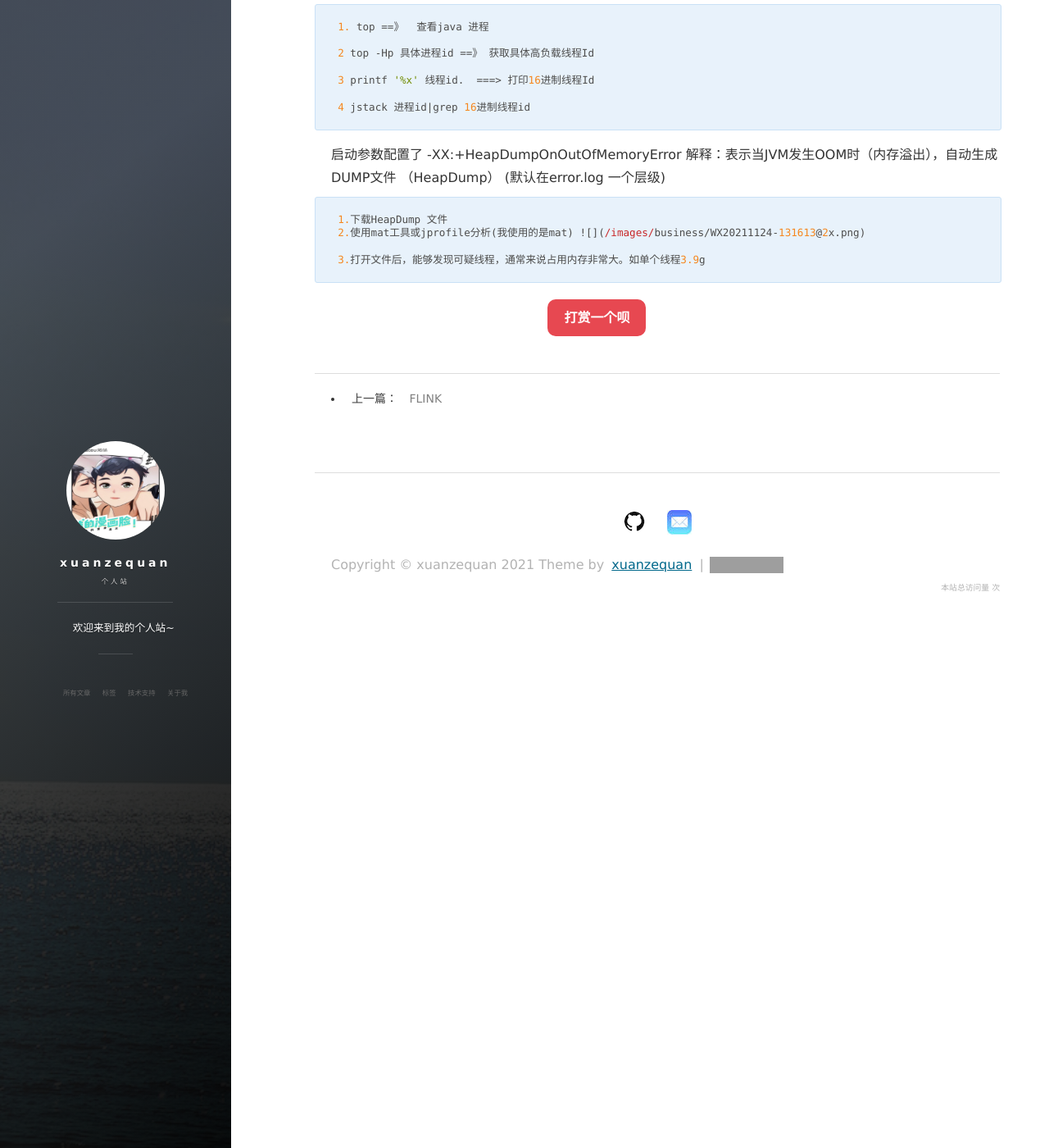
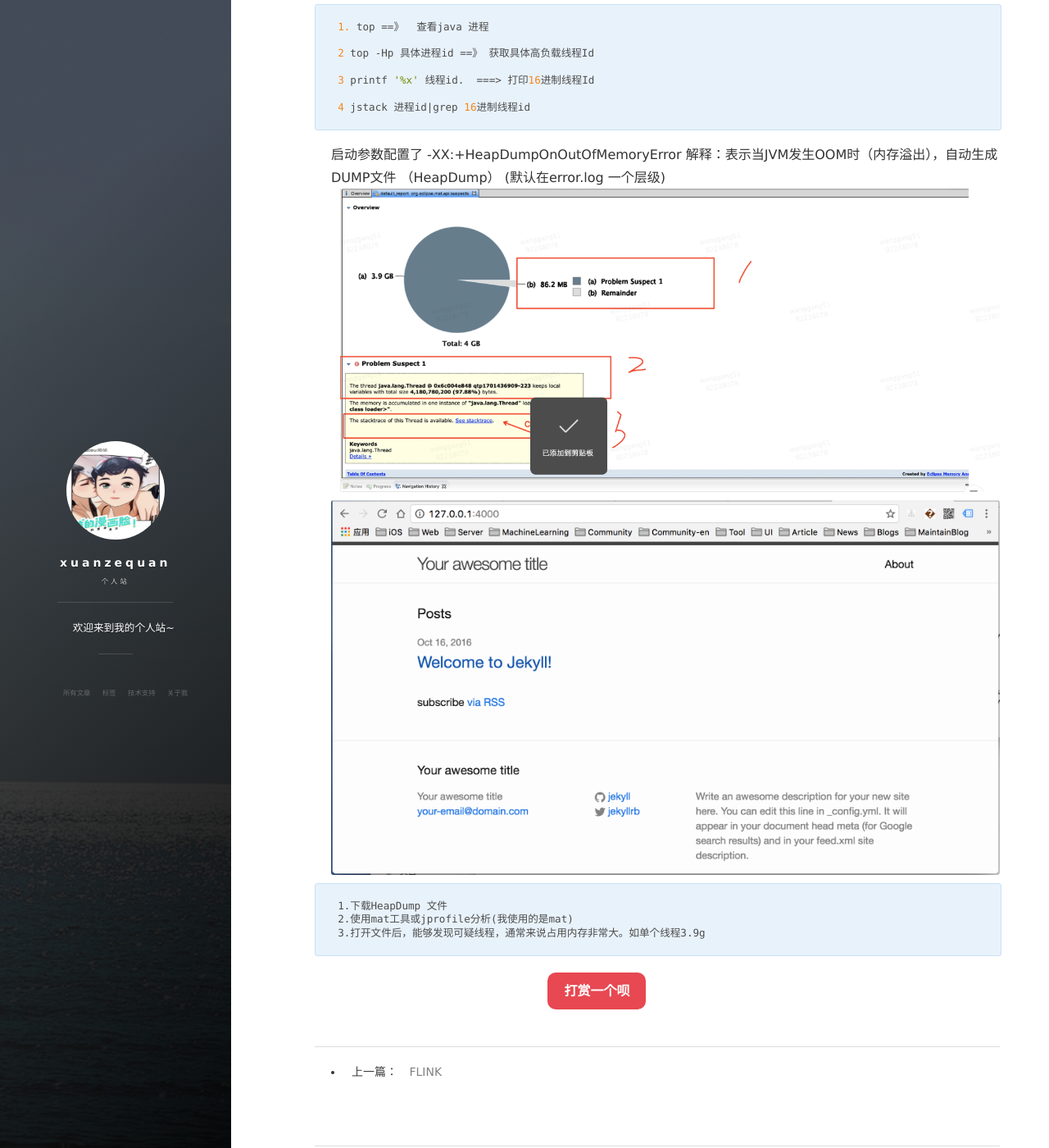
Before and after one commit to bestfutureforus/bestfutureforus.github.io, a Jekyll site: the page built from _posts/2021-11-24-GC排查.md, in a window 1280 px wide and 1400 px high, scrolled down 289 px. Shown: the whole window at 82% size. Built offline with Jekyll 4.4.1, drawn with Linux system fonts in a browser that asks for light colours; nearby versions of some CDN libraries; comment, search, counter and statistics services are not loaded; grey boxes are pictures that could not be loaded.

Commit message:
fun(*): 提交代码

```diff
--- a/_posts/2021-11-24-GC排查.md
+++ b/_posts/2021-11-24-GC排查.md
@@ -18,9 +18,10 @@ tag: hexo
     4 jstack 进程id|grep 16进制线程id
 
 启动参数配置了 -XX:+HeapDumpOnOutOfMemoryError 解释：表示当JVM发生OOM时（内存溢出），自动生成DUMP文件 （HeapDump） (默认在error.log 一个层级)
+![](/images/business/WX20211124-131613@2x.png)
+
+![](/images/posts/jekyll/image1.png)
 
     1.下载HeapDump 文件
     2.使用mat工具或jprofile分析(我使用的是mat)
-![](/images/business/WX20211124-131613@2x.png)
-
     3.打开文件后，能够发现可疑线程，通常来说占用内存非常大。如单个线程3.9g
```
